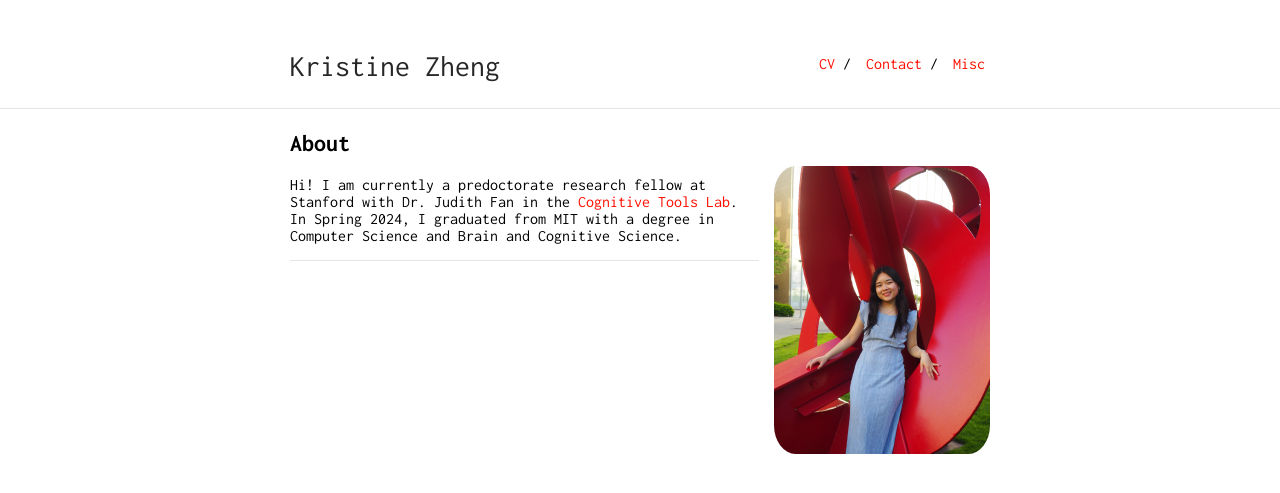
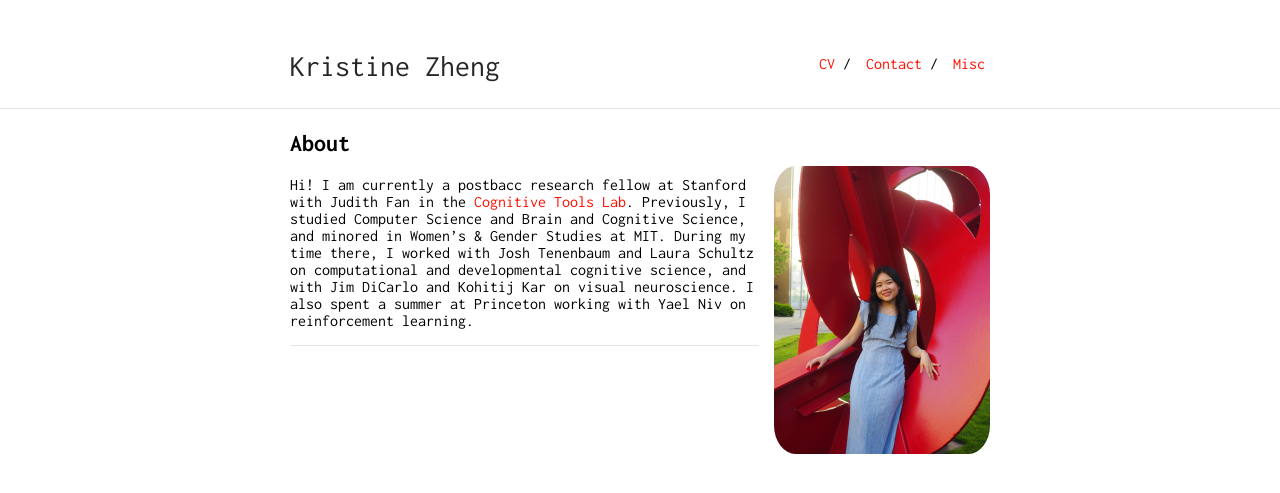
Before and after one commit to kristinezheng/kristinezheng.github.io, a Jekyll site: the page built from index.md, in a window 1280 px wide. Shown: the top 493 px of the page. Built offline with Jekyll 4.4.1, drawn with Linux system fonts in a browser that asks for light colours; our own code applies the rules of GitHub Pages for plain Markdown files.

Commit message:
description

```diff
--- a/index.md
+++ b/index.md
@@ -6,7 +6,7 @@ layout: default
 
 <img class="profile-picture" src="kristine.JPG">
 
-Hi! I am currently a predoctorate research fellow at Stanford with Dr. Judith Fan in the [Cognitive Tools Lab](https://cogtoolslab.github.io/). In Spring 2024, I graduated from MIT with a degree in Computer Science and Brain and Cognitive Science.
+Hi! I am currently a postbacc research fellow at Stanford with Judith Fan in the [Cognitive Tools Lab](https://cogtoolslab.github.io/). Previously, I studied Computer Science and Brain and Cognitive Science, and minored in Women's & Gender Studies at MIT. During my time there, I worked with Josh Tenenbaum and Laura Schultz on computational and developmental cognitive science, and with Jim DiCarlo and Kohitij Kar on visual neuroscience. I also spent a summer at Princeton working with Yael Niv on reinforcement learning.
 
 <!-- This is a jekyll based resume template. You can find the full source code on [GitHub](https://github.com/bk2dcradle/researcher) -->
 
```
